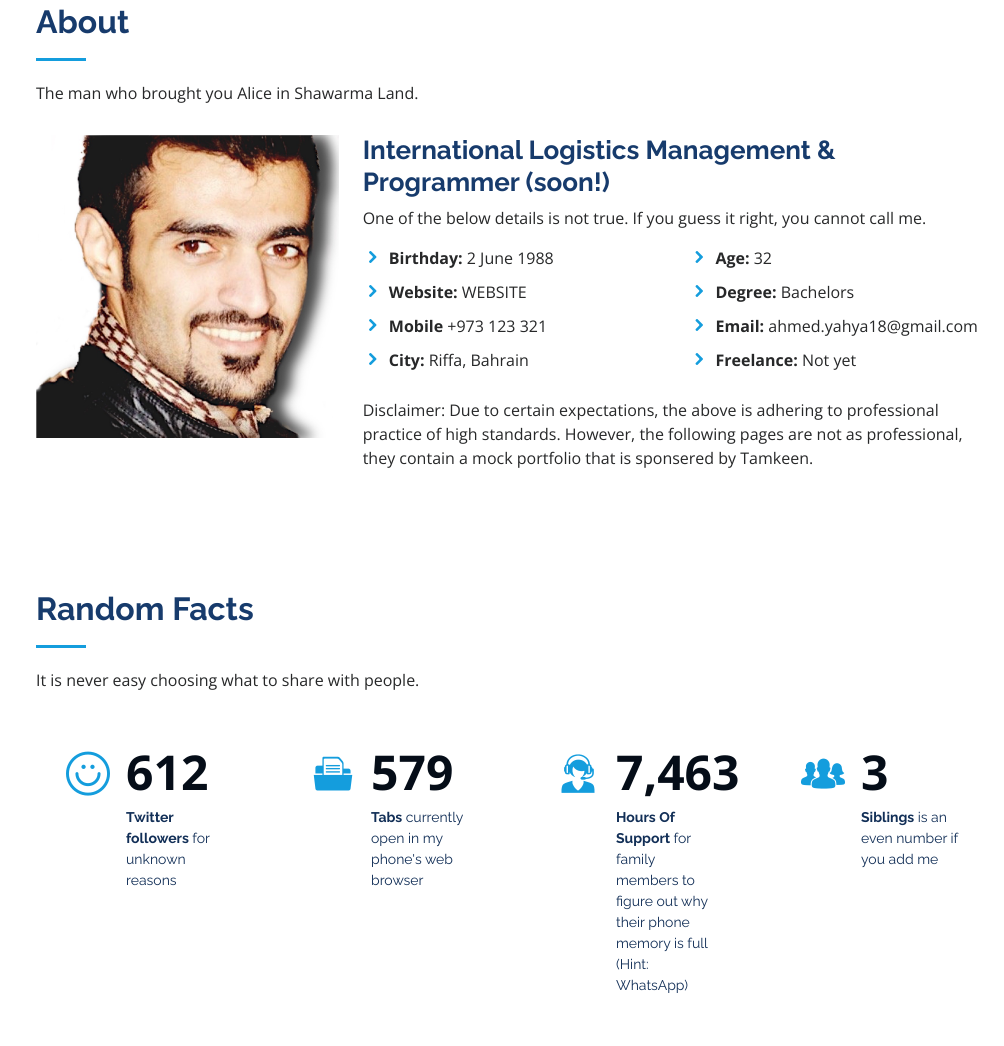
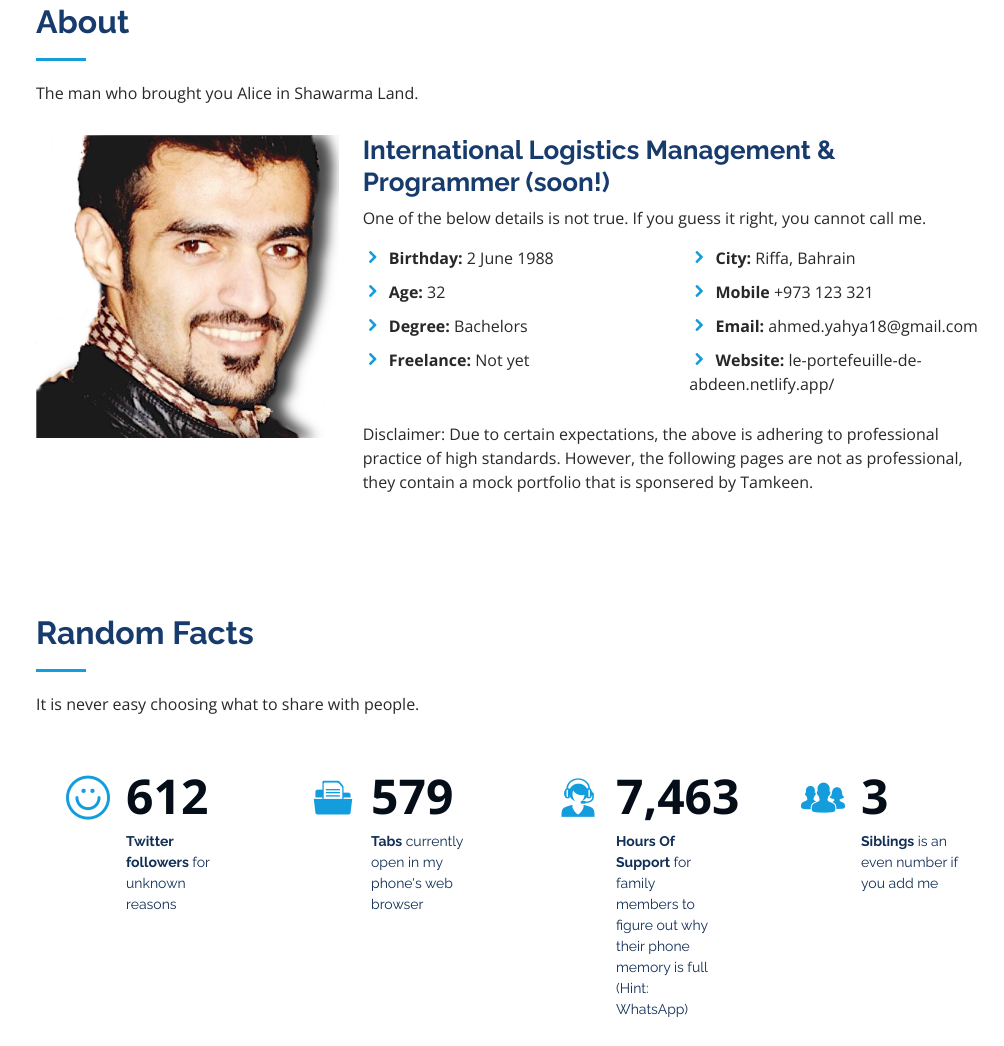
Before and after one commit to A-Abdeen/Le-Portfolio, a plain HTML site: page index.html in a window 1280 px wide. Shown: the part 857-1903 px from the top of the page, without its empty margins (276-1280 px from the left). Drawn offline with nearby package versions, Linux system fonts and the light colour scheme.

Commit message:
added website url; rearranged About list

```diff
--- a/index.html
+++ b/index.html
@@ -103,17 +103,17 @@
               <div class="col-lg-6">
                 <ul>
                   <li><i class="icofont-rounded-right"></i> <strong>Birthday:</strong> 2 June 1988</li>
-                  <li><i class="icofont-rounded-right"></i> <strong>Website:</strong> WEBSITE</li>
-                  <li><i class="icofont-rounded-right"></i> <strong>Mobile</strong> +973 123 321</li>
-                  <li><i class="icofont-rounded-right"></i> <strong>City:</strong> Riffa, Bahrain</li>
+                  <li><i class="icofont-rounded-right"></i> <strong>Age:</strong> 32</li>
+                  <li><i class="icofont-rounded-right"></i> <strong>Degree:</strong> Bachelors</li>
+                  <li><i class="icofont-rounded-right"></i> <strong>Freelance:</strong> Not yet</li>
                 </ul>
               </div>
               <div class="col-lg-6">
                 <ul>
-                  <li><i class="icofont-rounded-right"></i> <strong>Age:</strong> 32</li>
-                  <li><i class="icofont-rounded-right"></i> <strong>Degree:</strong> Bachelors</li>
+                  <li><i class="icofont-rounded-right"></i> <strong>City:</strong> Riffa, Bahrain</li>
+                  <li><i class="icofont-rounded-right"></i> <strong>Mobile</strong> +973 123 321</li>
                   <li><i class="icofont-rounded-right"></i> <strong>Email:</strong> ahmed.yahya18@gmail.com</li>
-                  <li><i class="icofont-rounded-right"></i> <strong>Freelance:</strong> Not yet</li>
+                  <li><i class="icofont-rounded-right"></i> <strong>Website:</strong> le-portefeuille-de-abdeen.netlify.app/</li>
                 </ul>
               </div>
             </div>
```
